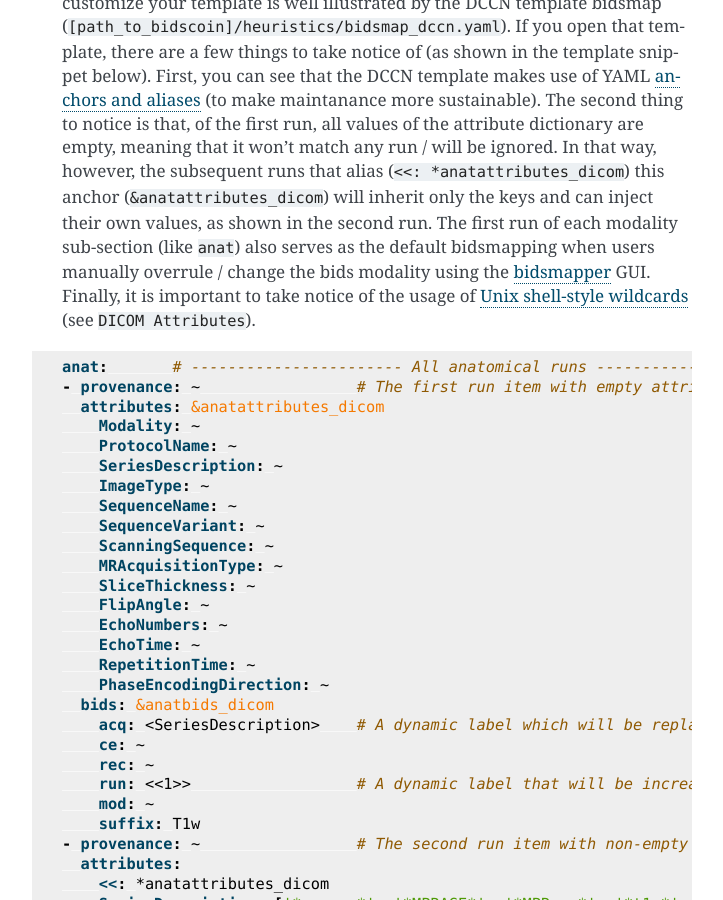
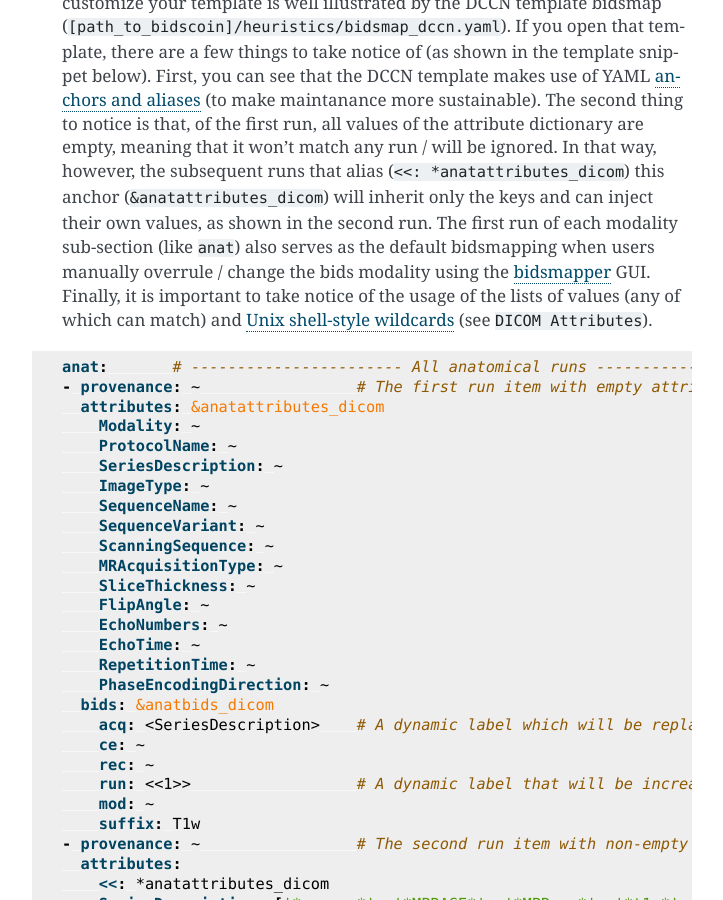
Before and after one commit to Donders-Institute/bidscoin, a Sphinx documentation site: the page built from docs/advanced.rst, in a window 1280 px wide and 900 px high, scrolled down 2612 px. Shown: the whole window, without its empty margins (388-1111 px from the left). Built offline with Sphinx 7.4.7, drawn with Linux system fonts in a browser that asks for light colours.

Commit message:
Improved documentation

```diff
--- a/docs/advanced.rst
+++ b/docs/advanced.rst
@@ -20,7 +20,7 @@
 
    The edit window with the option to export the customized mapping of run a item
 
-2. **Using a text editor**. This is the most powerful way to create a bidsmap template but requires more indepth knowledge of `YAML <http://yaml.org/>`__ and of how BIDScoin identifies different acquisitions in a protocol given a bidsmap. How you can customize your template is well illustrated by the DCCN template bidsmap (``[path_to_bidscoin]/heuristics/bidsmap_dccn.yaml``). If you open that template, there are a few things to take notice of (as shown in the template snippet below). First, you can see that the DCCN template makes use of YAML `anchors and aliases <https://blog.daemonl.com/2016/02/yaml.html>`__ (to make maintanance more sustainable). The second thing to notice is that, of the first run, all values of the attribute dictionary are empty, meaning that it won't match any run / will be ignored. In that way, however, the subsequent runs that alias (``<<: *anatattributes_dicom``) this anchor (``&anatattributes_dicom``) will inherit only the keys and can inject their own values, as shown in the second run. The first run of each modality sub-section (like ``anat``) also serves as the default bidsmapping when users manually overrule / change the bids modality using the `bidsmapper <workflow.html#step-1a-running-the-bidsmapper>`__ GUI. Finally, it is important to take notice of the usage of `Unix shell-style wildcards <https://docs.python.org/3/library/fnmatch.html>`__ (see ``DICOM Attributes``).
+2. **Using a text editor**. This is the most powerful way to create a bidsmap template but requires more indepth knowledge of `YAML <http://yaml.org/>`__ and of how BIDScoin identifies different acquisitions in a protocol given a bidsmap. How you can customize your template is well illustrated by the DCCN template bidsmap (``[path_to_bidscoin]/heuristics/bidsmap_dccn.yaml``). If you open that template, there are a few things to take notice of (as shown in the template snippet below). First, you can see that the DCCN template makes use of YAML `anchors and aliases <https://blog.daemonl.com/2016/02/yaml.html>`__ (to make maintanance more sustainable). The second thing to notice is that, of the first run, all values of the attribute dictionary are empty, meaning that it won't match any run / will be ignored. In that way, however, the subsequent runs that alias (``<<: *anatattributes_dicom``) this anchor (``&anatattributes_dicom``) will inherit only the keys and can inject their own values, as shown in the second run. The first run of each modality sub-section (like ``anat``) also serves as the default bidsmapping when users manually overrule / change the bids modality using the `bidsmapper <workflow.html#step-1a-running-the-bidsmapper>`__ GUI. Finally, it is important to take notice of the usage of the lists of values (any of which can match) and `Unix shell-style wildcards <https://docs.python.org/3/library/fnmatch.html>`__ (see ``DICOM Attributes``).
 
 .. code-block:: yaml
 
```
